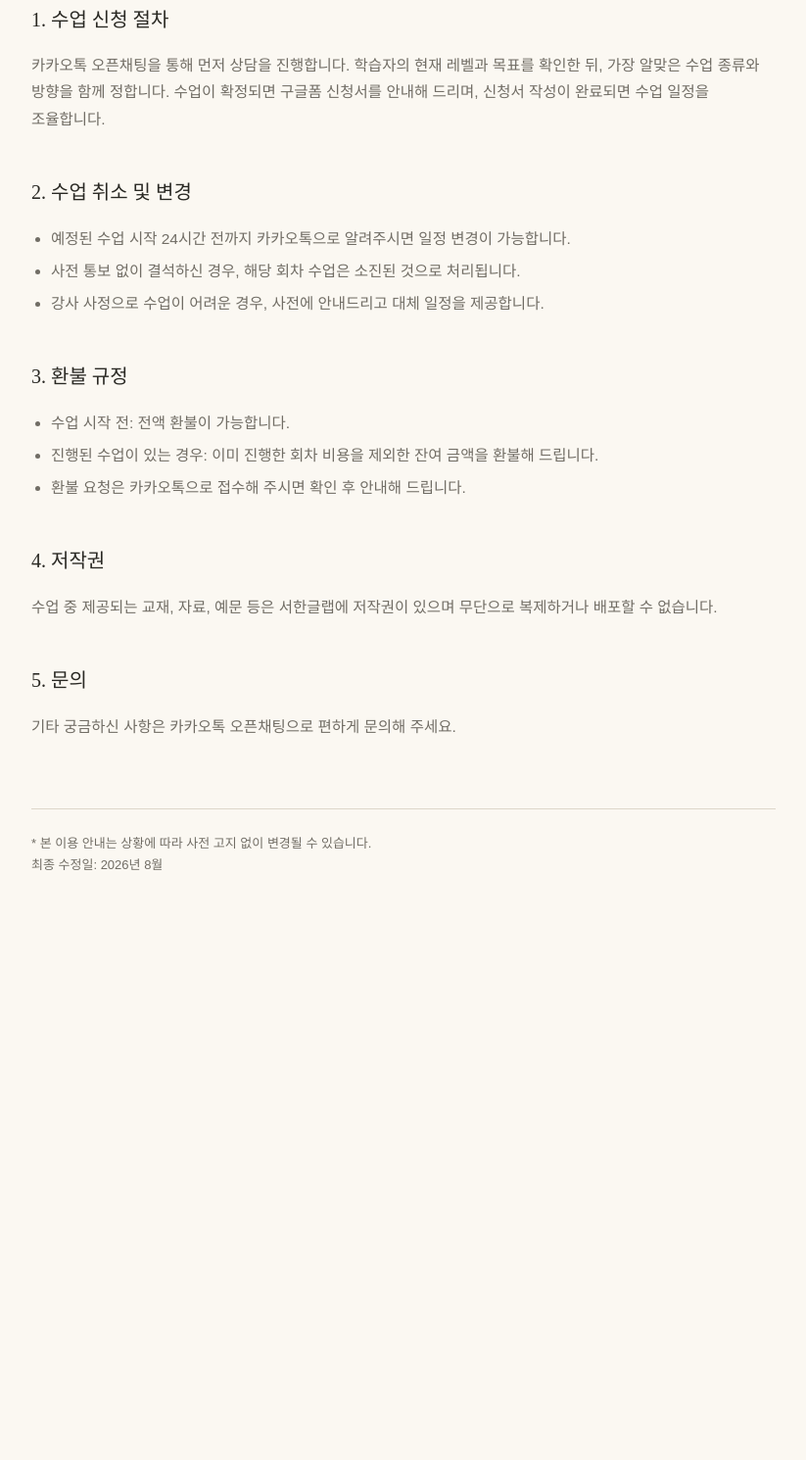
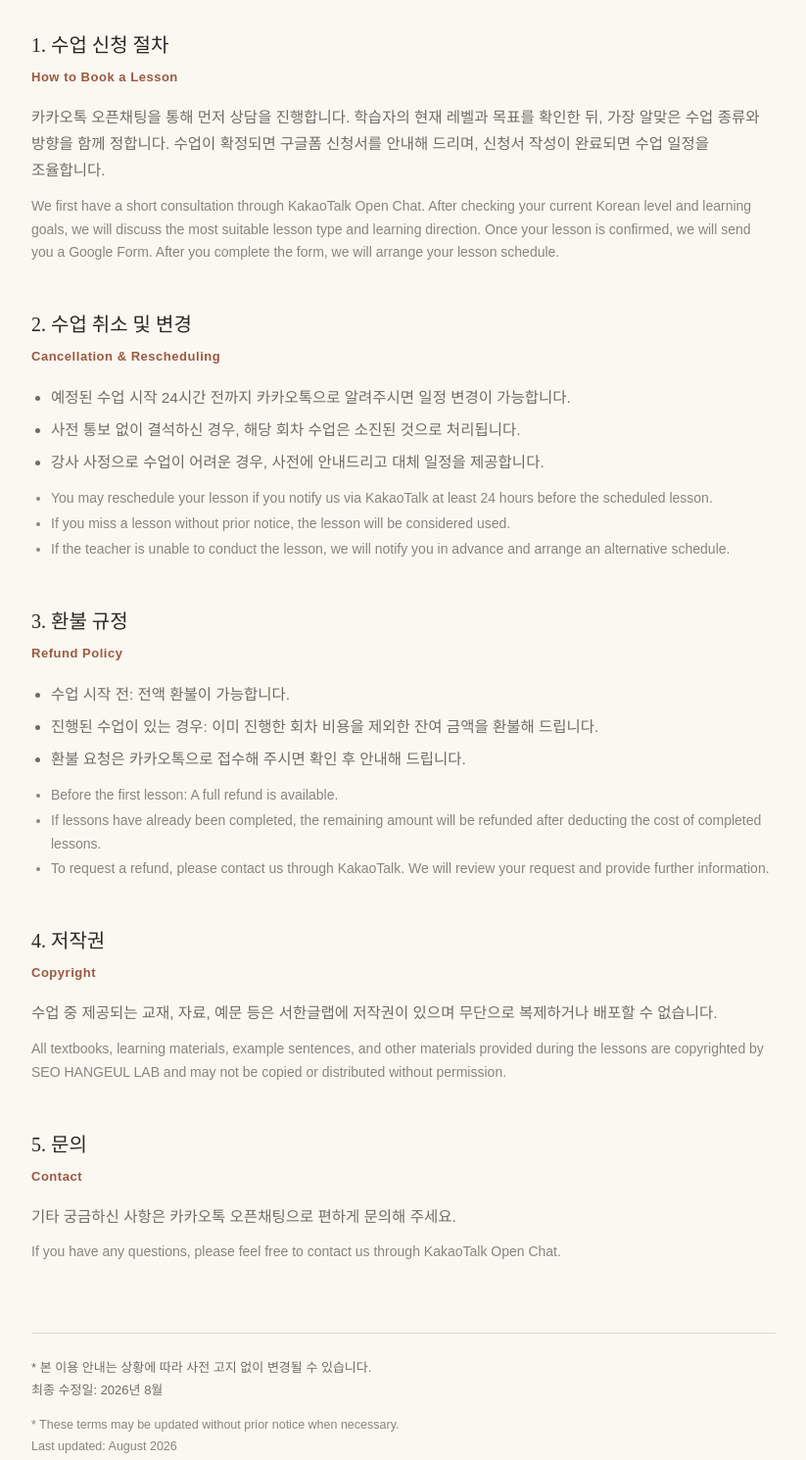
Before and after one commit to chloeseo789/seohangeullab, a plain HTML site: page info.html in a window 1280 px wide. Shown: the part 274-1764 px from the top of the page at 98% size, without its empty margins (228-1051 px from the left). Before the commit the page ends 1282 px from the top, so only its background shows below. Drawn offline with Linux system fonts and the light colour scheme; a web font is replaced by a local one.

Commit message:
Update info.html

````diff
--- a/info.html
+++ b/info.html
@@ -1,9 +1,11 @@
+```html
 <!doctype html>
 <html lang="ko">
 <head>
 <meta charset="utf-8">
 <meta name="viewport" content="width=device-width, initial-scale=1.0">
 <title>이용 안내 | 서한글랩</title>
+
 <style>
   @import url('https://fonts.googleapis.com/css2?family=Noto+Serif+KR:wght@400;500;600&family=Pretendard:wght@400;500;600;700&display=swap');
 
@@ -17,7 +19,9 @@
     --terra-dark:#7b3e2a;
   }
 
-  * { box-sizing:border-box; }
+  * {
+    box-sizing:border-box;
+  }
 
   body {
     margin:0;
@@ -28,7 +32,9 @@
     word-break:keep-all;
   }
 
-  a { color:var(--terra-dark); }
+  a {
+    color:var(--terra-dark);
+  }
 
   .wrap {
     width:min(760px, calc(100% - 48px));
@@ -44,7 +50,9 @@
     text-decoration:none;
   }
 
-  .back:hover { color:var(--terra); }
+  .back:hover {
+    color:var(--terra);
+  }
 
   .eyebrow {
     margin:0 0 10px;
@@ -63,10 +71,18 @@
   }
 
   h2 {
-    margin:44px 0 12px;
+    margin:44px 0 4px;
     font-family:"Noto Serif KR",serif;
     font-weight:500;
     font-size:20px;
+  }
+
+  .en-title {
+    margin:0 0 12px;
+    color:var(--terra);
+    font-size:13px;
+    font-weight:600;
+    letter-spacing:.04em;
   }
 
   p, li {
@@ -74,8 +90,20 @@
     font-size:15.5px;
   }
 
-  ul { padding-left:20px; }
-  li { margin-bottom:6px; }
+  .en-text {
+    margin-top:-4px;
+    color:#8a857d;
+    font-size:14px;
+    line-height:1.7;
+  }
+
+  ul {
+    padding-left:20px;
+  }
+
+  li {
+    margin-bottom:6px;
+  }
 
   .updated {
     margin-top:70px;
@@ -84,51 +112,139 @@
     color:var(--muted);
     font-size:13px;
   }
+
+  .updated-en {
+    margin-top:4px;
+    color:#8a857d;
+    font-size:12.5px;
+  }
 </style>
 </head>
+
 <body>
+
 <div class="wrap">
-    <a class="back" href="index.html">← 홈으로 돌아가기</a>
+
+  <a class="back" href="index.html">← 홈으로 돌아가기 · Back to Home</a>
 
   <p class="eyebrow">INFORMATION</p>
+
   <h1>이용 안내</h1>
 
   <h2>1. 수업 신청 절차</h2>
+  <p class="en-title">How to Book a Lesson</p>
+
   <p>
-      카카오톡 오픈채팅을 통해 먼저 상담을 진행합니다. 학습자의 현재 레벨과 목표를 확인한 뒤,
-      가장 알맞은 수업 종류와 방향을 함께 정합니다. 수업이 확정되면 구글폼 신청서를 안내해 드리며,
+    카카오톡 오픈채팅을 통해 먼저 상담을 진행합니다.
+    학습자의 현재 레벨과 목표를 확인한 뒤, 가장 알맞은 수업 종류와 방향을 함께 정합니다.
+    수업이 확정되면 구글폼 신청서를 안내해 드리며,
     신청서 작성이 완료되면 수업 일정을 조율합니다.
   </p>
 
+  <p class="en-text">
+    We first have a short consultation through KakaoTalk Open Chat.
+    After checking your current Korean level and learning goals,
+    we will discuss the most suitable lesson type and learning direction.
+    Once your lesson is confirmed, we will send you a Google Form.
+    After you complete the form, we will arrange your lesson schedule.
+  </p>
+
+
   <h2>2. 수업 취소 및 변경</h2>
+  <p class="en-title">Cancellation & Rescheduling</p>
+
   <ul>
-      <li>예정된 수업 시작 24시간 전까지 카카오톡으로 알려주시면 일정 변경이 가능합니다.</li>
-      <li>사전 통보 없이 결석하신 경우, 해당 회차 수업은 소진된 것으로 처리됩니다.</li>
-      <li>강사 사정으로 수업이 어려운 경우, 사전에 안내드리고 대체 일정을 제공합니다.</li>
+    <li>
+      예정된 수업 시작 24시간 전까지 카카오톡으로 알려주시면 일정 변경이 가능합니다.
+    </li>
+    <li>
+      사전 통보 없이 결석하신 경우, 해당 회차 수업은 소진된 것으로 처리됩니다.
+    </li>
+    <li>
+      강사 사정으로 수업이 어려운 경우, 사전에 안내드리고 대체 일정을 제공합니다.
+    </li>
   </ul>
 
-    <h2>3. 환불 규정</h2>
   <ul>
-      <li>수업 시작 전: 전액 환불이 가능합니다.</li>
-      <li>진행된 수업이 있는 경우: 이미 진행한 회차 비용을 제외한 잔여 금액을 환불해 드립니다.</li>
-      <li>환불 요청은 카카오톡으로 접수해 주시면 확인 후 안내해 드립니다.</li>
+    <li class="en-text">
+      You may reschedule your lesson if you notify us via KakaoTalk at least 24 hours before the scheduled lesson.
+    </li>
+    <li class="en-text">
+      If you miss a lesson without prior notice, the lesson will be considered used.
+    </li>
+    <li class="en-text">
+      If the teacher is unable to conduct the lesson, we will notify you in advance and arrange an alternative schedule.
+    </li>
   </ul>
 
+
+  <h2>3. 환불 규정</h2>
+  <p class="en-title">Refund Policy</p>
+
+  <ul>
+    <li>
+      수업 시작 전: 전액 환불이 가능합니다.
+    </li>
+    <li>
+      진행된 수업이 있는 경우: 이미 진행한 회차 비용을 제외한 잔여 금액을 환불해 드립니다.
+    </li>
+    <li>
+      환불 요청은 카카오톡으로 접수해 주시면 확인 후 안내해 드립니다.
+    </li>
+  </ul>
+
+  <ul>
+    <li class="en-text">
+      Before the first lesson: A full refund is available.
+    </li>
+    <li class="en-text">
+      If lessons have already been completed, the remaining amount will be refunded after deducting the cost of completed lessons.
+    </li>
+    <li class="en-text">
+      To request a refund, please contact us through KakaoTalk. We will review your request and provide further information.
+    </li>
+  </ul>
+
+
   <h2>4. 저작권</h2>
+  <p class="en-title">Copyright</p>
+
   <p>
-      수업 중 제공되는 교재, 자료, 예문 등은 서한글랩에 저작권이 있으며 무단으로 복제하거나
-      배포할 수 없습니다.
+    수업 중 제공되는 교재, 자료, 예문 등은 서한글랩에 저작권이 있으며
+    무단으로 복제하거나 배포할 수 없습니다.
   </p>
 
+  <p class="en-text">
+    All textbooks, learning materials, example sentences, and other materials
+    provided during the lessons are copyrighted by SEO HANGEUL LAB
+    and may not be copied or distributed without permission.
+  </p>
+
+
   <h2>5. 문의</h2>
+  <p class="en-title">Contact</p>
+
   <p>
     기타 궁금하신 사항은 카카오톡 오픈채팅으로 편하게 문의해 주세요.
   </p>
+
+  <p class="en-text">
+    If you have any questions, please feel free to contact us through KakaoTalk Open Chat.
+  </p>
+
 
   <p class="updated">
     * 본 이용 안내는 상황에 따라 사전 고지 없이 변경될 수 있습니다.<br>
     최종 수정일: 2026년 8월
   </p>
+
+  <p class="updated-en">
+    * These terms may be updated without prior notice when necessary.<br>
+    Last updated: August 2026
+  </p>
+
 </div>
+
 </body>
 </html>
+```
````
Lines whose indentation alone changed are shown as unchanged.
